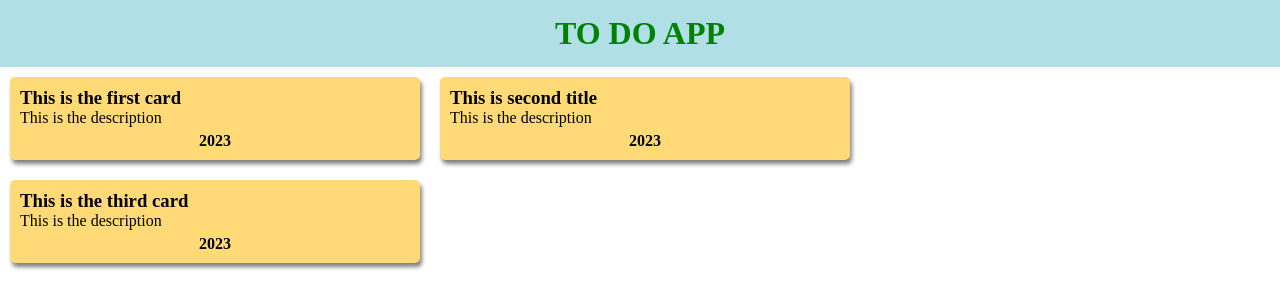
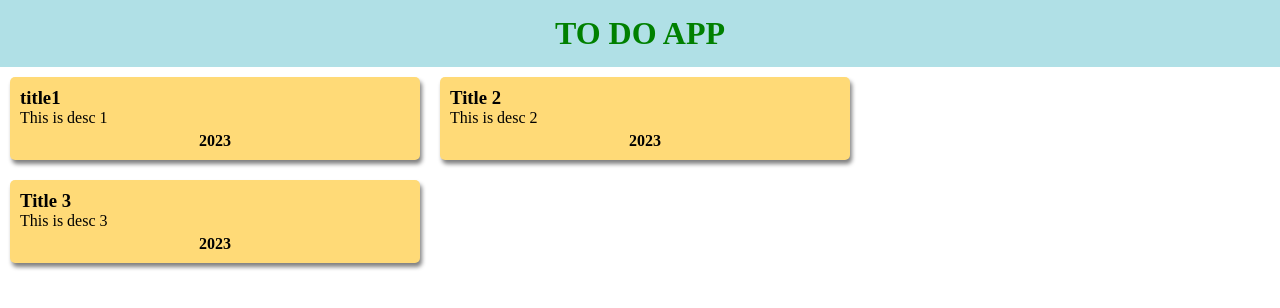
Before and after one commit to nymul-islam-moon/react-anisul-islam, a React (Create React App) app: page / in a window 1280 px wide. Shown: the top 308 px of the page. Built offline with nearby package versions, Linux system fonts and the light colour scheme.

Commit message:
Class 9
Showing data from data json file without loop

```diff
--- a/src/App.js
+++ b/src/App.js
@@ -1,12 +1,15 @@
 import React from "react";
 import Card from "./components/Card";
+import Data from "./data.json"
 
 function App(){
+    console.log(Data);
     return <div>
         <h1 className={'headingStyle'}>TO DO APP</h1>
-        <Card titleText={'This is the first card'} descText={'This is the description'}/>
-        <Card titleText={'This is second title'} descText={'This is the description'} />
-        <Card titleText={'This is the third card'} descText={'This is the description'} />
+        <Card titleText={Data[0].title} descText={Data[0].desc}/>
+        <Card titleText={Data[1].title} descText={Data[1].desc}/>
+        <Card titleText={Data[2].title} descText={Data[2].desc}/>
+
     </div>;
 }
 
--- /dev/null
+++ b/src/data.json
@@ -0,0 +1,18 @@
+[
+  {
+    "title" : "title1",
+    "desc" : "This is desc 1"
+  },
+  {
+    "title" : "Title 2",
+    "desc" : "This is desc 2"
+  },
+  {
+    "title" : "Title 3",
+    "desc" : "This is desc 3"
+  },
+  {
+    "title" : "Title 4",
+    "desc" : "This is desc 4"
+  }
+]
```
